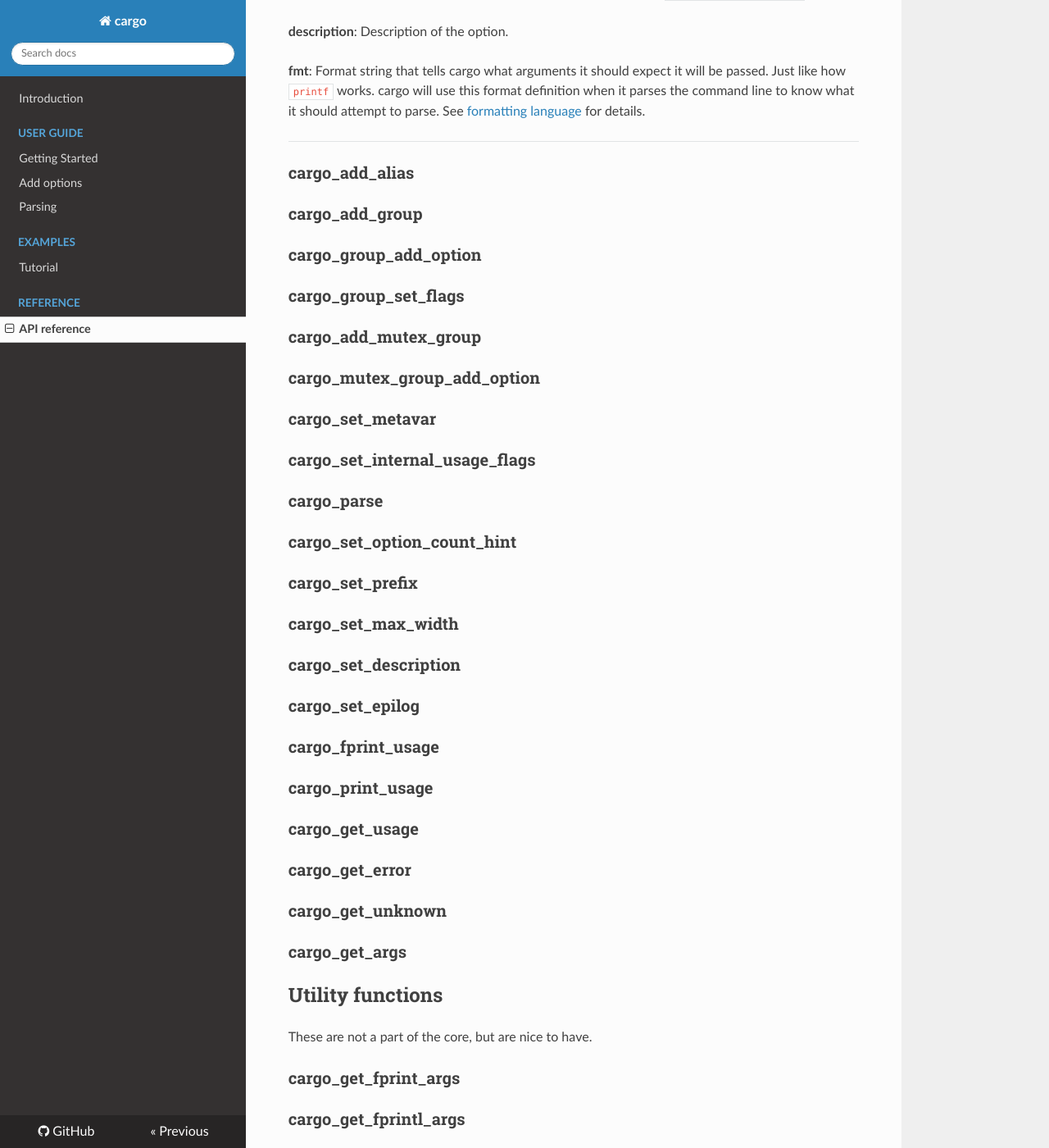
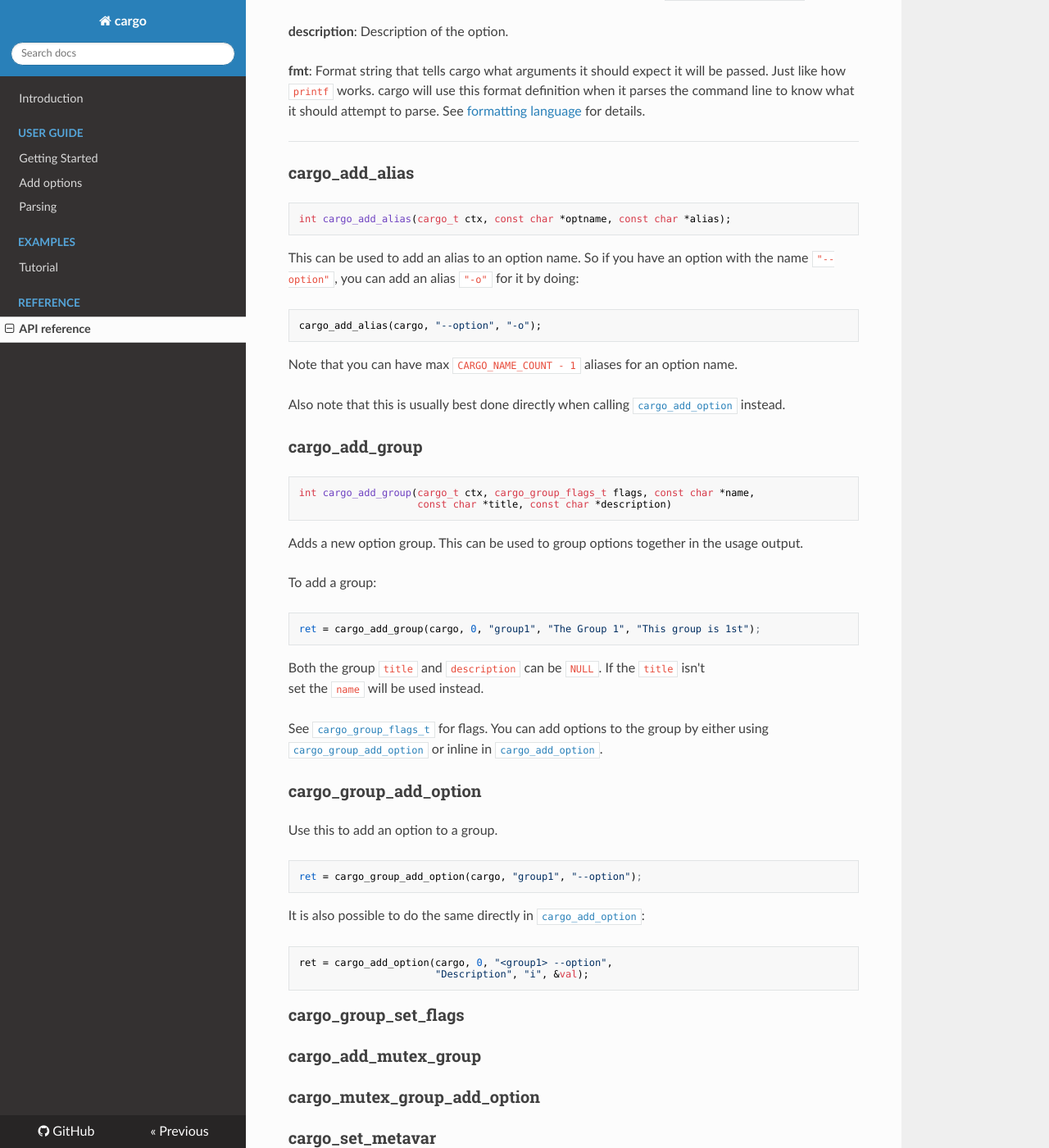
Before and after one commit to JoakimSoderberg/cargo, an MkDocs documentation site: the page built from docs/api.md, in a window 1280 px wide and 1400 px high, scrolled down 9792 px. Shown: the whole window at 82% size. Built offline with MkDocs 1.6.1, drawn with Linux system fonts in a browser that asks for light colours; nearby versions of some CDN libraries; old or Windows-style settings are respelled for this version of MkDocs.

Commit message:
More documentation.

````diff
--- a/docs/api.md
+++ b/docs/api.md
@@ -347,9 +347,54 @@ If the name is not prepended with a prefix, it will become a **positional argume
 
 ### cargo_add_alias ###
 
+```c
+int cargo_add_alias(cargo_t ctx, const char *optname, const char *alias);
+```
+
+This can be used to add an alias to an option name. So if you have an option with the name `"--option"`, you can add an alias `"-o"` for it by doing:
+
+```c
+cargo_add_alias(cargo, "--option", "-o");
+```
+
+Note that you can have max `CARGO_NAME_COUNT - 1` aliases for an option name.
+
+Also note that this is usually best done directly when calling [`cargo_add_option`](api.md#cargo_add_option) instead.
+
 ### cargo_add_group ###
 
+```c
+int cargo_add_group(cargo_t ctx, cargo_group_flags_t flags, const char *name,
+					const char *title, const char *description)
+```
+
+Adds a new option group. This can be used to group options together in the usage output.
+
+To add a group:
+
+```c
+ret = cargo_add_group(cargo, 0, "group1", "The Group 1", "This group is 1st");
+```
+
+Both the group `title` and `description` can be `NULL`. If the `title` isn't
+set the `name` will be used instead.
+
+See [`cargo_group_flags_t`](api.md#cargo_group_flags_t) for flags. You can add options to the group by either using [`cargo_group_add_option`](api.md#cargo_group_add_option) or inline in [`cargo_add_option`](api.md#cargo_add_option).
+
 ### cargo_group_add_option ###
+
+Use this to add an option to a group.
+
+```c
+ret = cargo_group_add_option(cargo, "group1", "--option");
+```
+
+It is also possible to do the same directly in [`cargo_add_option`](api.md#cargo_add_option):
+
+```c
+ret = cargo_add_option(cargo, 0, "<group1> --option",
+                       "Description", "i", &val);
+```
 
 ### cargo_group_set_flags ###
 
````
